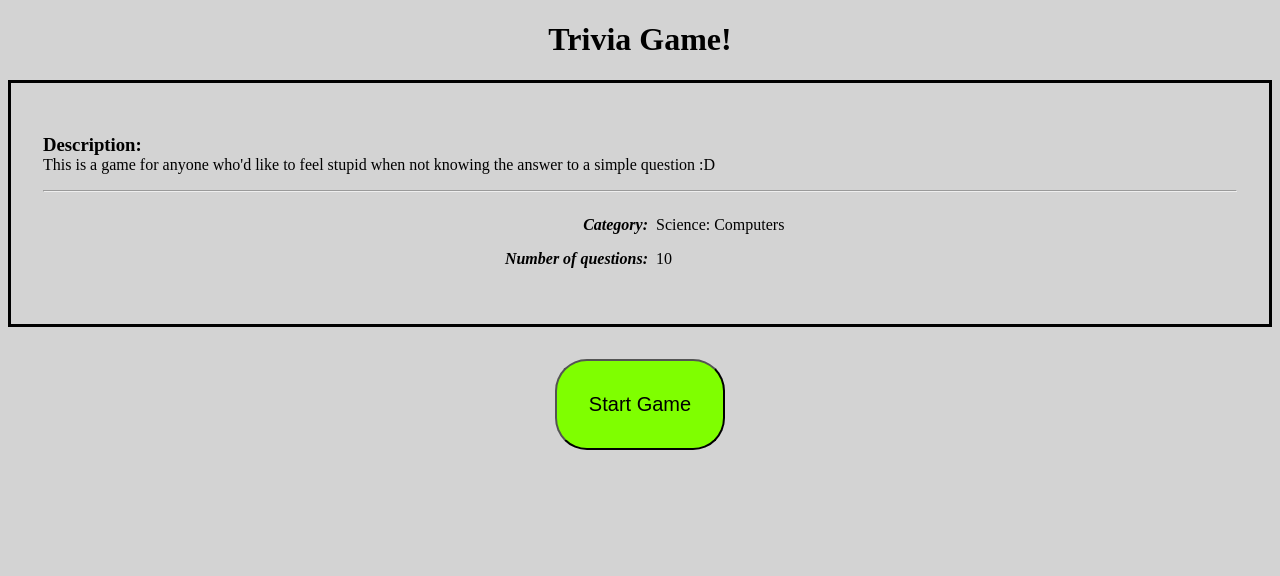
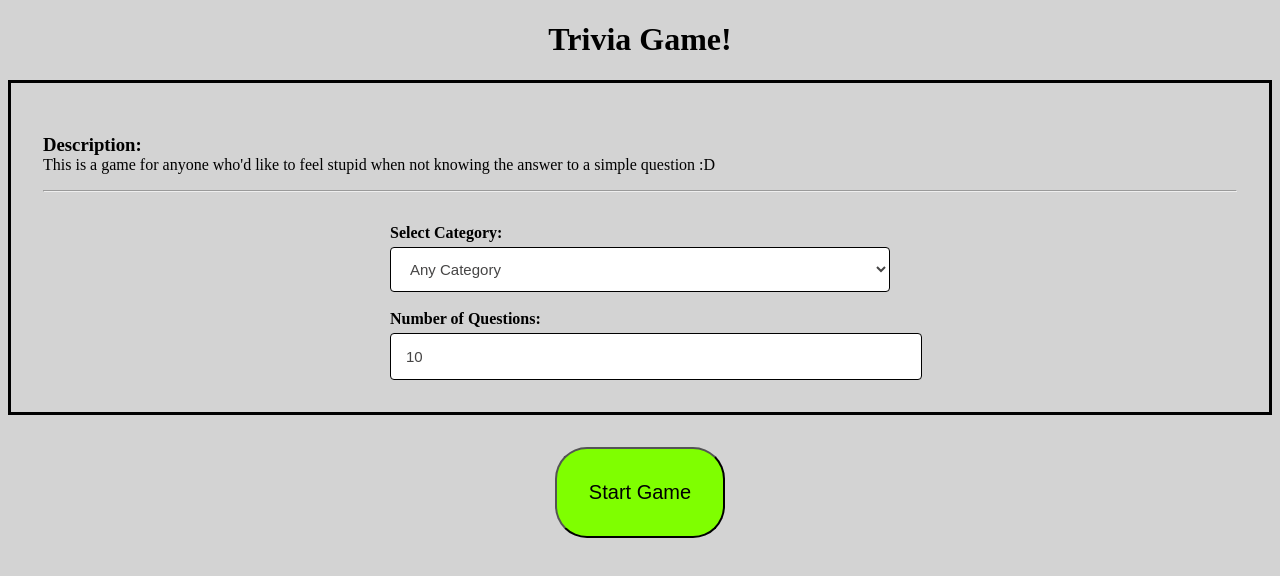
Before and after one commit to CasaRol/trivia-app, a Vue app: page / in a window 1280 px wide. Shown: the top 576 px of the page. Built offline with nearby package versions, Linux system fonts and the light colour scheme.

Commit message:
chore: fixed value for selected element in Intro.vue

```diff
--- a/src/components/Intro.vue
+++ b/src/components/Intro.vue
@@ -3,13 +3,30 @@
     <div id="intro">
       <h3>Description:</h3>
       <p>{{ description }}</p>
-      <hr />
-      <dl>
-        <dt>Category</dt>
-        <dd>Science: Computers</dd>
-        <dt>Number of questions</dt>
-        <dd>10</dd>
-      </dl>
+      <hr id="option-section" />
+      <div class="form">
+        <form>
+          <label>Select Category: </label>
+          <select class="form-control">
+            <option
+              v-for="category in Object.keys(categories)"
+              :key="category"
+              :value="categories[category]"
+              v-html="category"
+            ></option>
+          </select>
+          <br />
+          <label>Number of Questions:</label
+          ><input
+            class="form-control"
+            id="amount"
+            type="number"
+            min="1"
+            max="50"
+            value="10"
+          />
+        </form>
+      </div>
     </div>
     <div id="button-placement">
       <button @click="onStartClicked">Start Game</button>
@@ -23,6 +40,33 @@ export default {
     return {
       description:
         "This is a game for anyone who'd like to feel stupid when not knowing the answer to a simple question :D",
+      categories: {
+        "Any Category": 0,
+        "General Knowledge": 9,
+        "Entertainment: Books": 10,
+        "Entertainment: Film": 11,
+        "Entertainment: Music": 12,
+        "Entertainment: Musicals &amp; Theatres": 13,
+        "Entertainment: Television": 14,
+        "Entertainment: Video Games": 15,
+        "Entertainment: Board Games": 16,
+        "Science &amp; Nature": 17,
+        "Science: Computers": 18,
+        "Science: Mathematics": 19,
+        "Mythology": 20,
+        "Sports": 21,
+        "Geography": 22,
+        "History": 23,
+        "Politics": 24,
+        "Art": 25,
+        "Celebrities": 26,
+        "Animals": 27,
+        "Vehicles": 28,
+        "Entertainment: Comics": 29,
+        "Science: Gadgets": 30,
+        "Entertainment: Japanese Anime &amp; Manga": 31,
+        "Entertainment: Cartoon &amp; Animations": 32,
+      },
     };
   },
   methods: {
@@ -47,23 +91,39 @@ export default {
   margin-top: 0px;
 }
 
-dt {
-  display: block;
-  float: left;
-  width: 50%;
-  text-align: right;
-  font-weight: bold;
-  font-style: italic;
-  padding: 0.5em 0.5em;
+#option-section {
+  margin-bottom: 2em;
 }
 
-dt:after {
-  content: ":";
+.form {
+  display: block;
+  width: 60%;
+  max-width: 500px;
+  margin: auto;
 }
 
-dd {
+form {
+  display: inline-block;
+  width: 100%;
+}
+
+.form-control {
   display: block;
-  padding: 0.5em 0.5em;
+  width: 100%;
+  height: 45px;
+  padding: 0px 15px;
+  font-size: 15px;
+  color: #464545;
+  background-color: white;
+  background-image: none;
+  border: 1px solid black;
+  border-radius: 4px;
+}
+
+label {
+  display: block;
+  margin-bottom: 5px;
+  font-weight: bold;
 }
 
 #button-placement {
```
